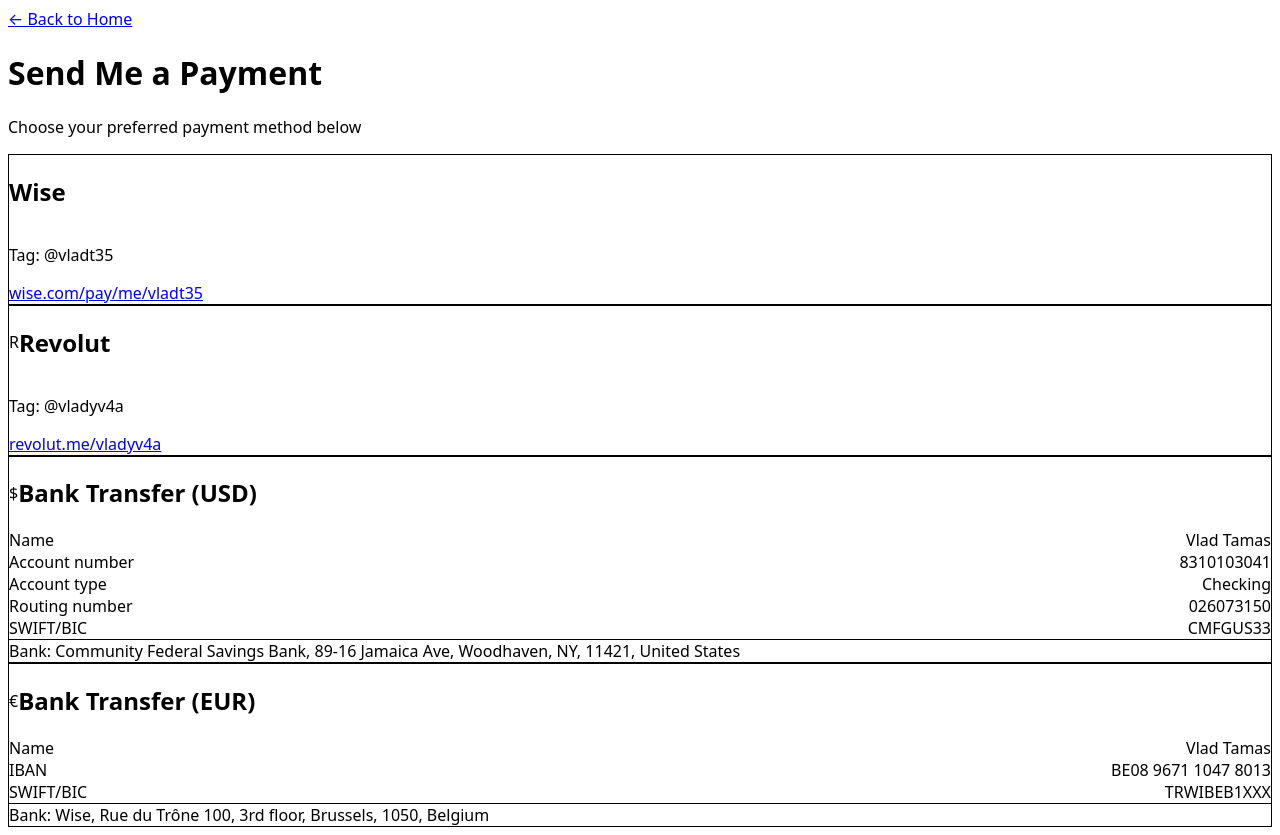
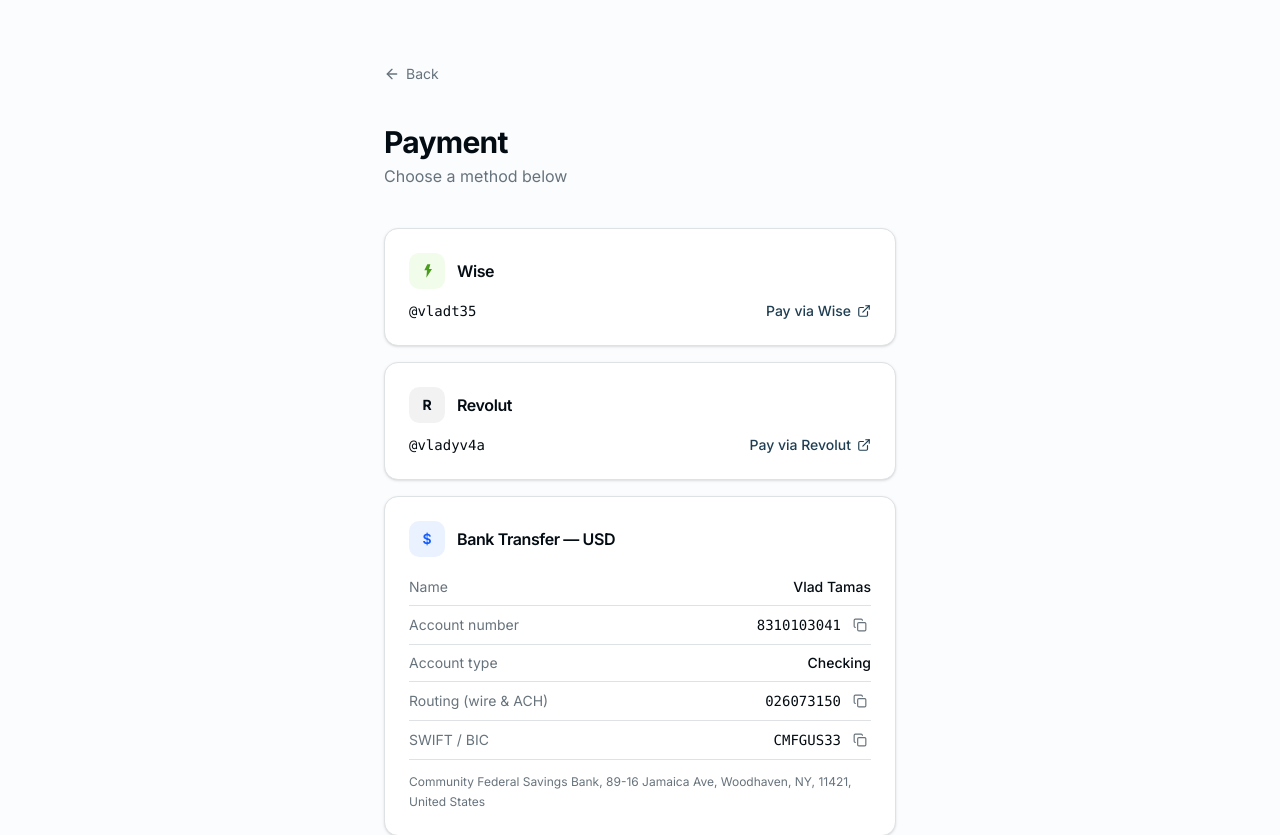
Before and after one commit to dalv/vladtamas, a Next.js app: page /payme in a window 1280 px wide. Shown: the top 835 px of the page. Built offline with nearby package versions, Linux system fonts and the light colour scheme.

Commit message:
shadcn integration

```diff
--- a/app/globals.css
+++ b/app/globals.css
@@ -1,7 +1,57 @@
-@tailwind base;
-@tailwind components;
-@tailwind utilities;
+@import "tailwindcss";
 
-body {
-  font-family: system-ui, -apple-system, BlinkMacSystemFont, 'Segoe UI', Roboto, sans-serif;
+@theme inline {
+  --color-background: var(--background);
+  --color-foreground: var(--foreground);
+  --color-card: var(--card);
+  --color-card-foreground: var(--card-foreground);
+  --color-primary: var(--primary);
+  --color-primary-foreground: var(--primary-foreground);
+  --color-secondary: var(--secondary);
+  --color-secondary-foreground: var(--secondary-foreground);
+  --color-muted: var(--muted);
+  --color-muted-foreground: var(--muted-foreground);
+  --color-accent: var(--accent);
+  --color-accent-foreground: var(--accent-foreground);
+  --color-border: var(--border);
+  --color-ring: var(--ring);
+  --radius-sm: calc(var(--radius) - 4px);
+  --radius-md: calc(var(--radius) - 2px);
+  --radius-lg: var(--radius);
+  --radius-xl: calc(var(--radius) + 4px);
+
+  --font-sans: "Inter", ui-sans-serif, system-ui, sans-serif;
 }
+
+@layer base {
+  :root {
+    --background: oklch(0.99 0.002 240);
+    --foreground: oklch(0.15 0.02 240);
+    --card: oklch(1 0 0);
+    --card-foreground: oklch(0.15 0.02 240);
+    --primary: oklch(0.35 0.05 240);
+    --primary-foreground: oklch(0.98 0 0);
+    --secondary: oklch(0.96 0.005 240);
+    --secondary-foreground: oklch(0.25 0.02 240);
+    --muted: oklch(0.96 0.005 240);
+    --muted-foreground: oklch(0.55 0.02 240);
+    --accent: oklch(0.96 0.005 240);
+    --accent-foreground: oklch(0.25 0.02 240);
+    --border: oklch(0.91 0.005 240);
+    --ring: oklch(0.35 0.05 240);
+    --radius: 0.625rem;
+  }
+}
+
+@layer base {
+  * {
+    border-color: var(--border);
+  }
+  body {
+    background-color: var(--background);
+    color: var(--foreground);
+    font-family: var(--font-sans);
+    -webkit-font-smoothing: antialiased;
+    -moz-osx-font-smoothing: grayscale;
+  }
+}
--- a/app/layout.tsx
+++ b/app/layout.tsx
@@ -13,7 +13,17 @@
 }) {
   return (
     <html lang="en">
-      <body>{children}</body>
+      <head>
+        <link rel="preconnect" href="https://fonts.googleapis.com" />
+        <link rel="preconnect" href="https://fonts.gstatic.com" crossOrigin="anonymous" />
+        <link
+          href="https://fonts.googleapis.com/css2?family=Inter:wght@400;500;600;700&display=swap"
+          rel="stylesheet"
+        />
+      </head>
+      <body className="min-h-screen antialiased">
+        {children}
+      </body>
     </html>
   )
 }
--- a/app/page.tsx
+++ b/app/page.tsx
@@ -1,17 +1,25 @@
 import Link from 'next/link'
+import { ArrowRight } from 'lucide-react'
 
-export default function Home() {
+export default function HomePage() {
   return (
-    <main className="min-h-screen flex items-center justify-center bg-gradient-to-br from-slate-50 to-slate-100">
-      <div className="text-center">
-        <h1 className="text-4xl font-bold text-slate-800 mb-8">
-          Vlad Tamas
-        </h1>
+    <main className="min-h-screen flex items-center justify-center px-4">
+      <div className="text-center space-y-8">
+        <div className="space-y-2">
+          <h1 className="text-5xl sm:text-6xl font-bold tracking-tight text-foreground">
+            Vlad Tamas
+          </h1>
+          <p className="text-muted-foreground text-lg">
+            Event Organizer · Developer · Nomad
+          </p>
+        </div>
+
         <Link
           href="/payme"
-          className="inline-block px-8 py-4 bg-blue-600 text-white font-semibold rounded-lg hover:bg-blue-700 transition-colors duration-200 shadow-lg hover:shadow-xl"
+          className="inline-flex items-center gap-2 rounded-lg bg-primary px-6 py-3 text-sm font-medium text-primary-foreground shadow-sm transition-all hover:bg-primary/90 hover:gap-3"
         >
           Send Payment
+          <ArrowRight className="h-4 w-4" />
         </Link>
       </div>
     </main>
--- a/app/payme/page.tsx
+++ b/app/payme/page.tsx
@@ -1,129 +1,172 @@
+'use client'
+
 import Link from 'next/link'
+import { ArrowLeft, ExternalLink, Copy, Check } from 'lucide-react'
+import { Card, CardHeader, CardTitle, CardContent } from '@/components/ui/card'
+import { Separator } from '@/components/ui/separator'
+import { useState } from 'react'
+
+function CopyButton({ text }: { text: string }) {
+  const [copied, setCopied] = useState(false)
+
+  const handleCopy = async () => {
+    await navigator.clipboard.writeText(text)
+    setCopied(true)
+    setTimeout(() => setCopied(false), 2000)
+  }
+
+  return (
+    <button
+      onClick={handleCopy}
+      className="ml-2 inline-flex items-center justify-center rounded-md p-1 text-muted-foreground transition-colors hover:bg-accent hover:text-foreground"
+      title="Copy to clipboard"
+    >
+      {copied ? <Check className="h-3.5 w-3.5 text-emerald-500" /> : <Copy className="h-3.5 w-3.5" />}
+    </button>
+  )
+}
+
+function DetailRow({ label, value, mono = false }: { label: string; value: string; mono?: boolean }) {
+  return (
+    <div className="flex items-center justify-between py-2">
+      <span className="text-sm text-muted-foreground">{label}</span>
+      <span className={`text-sm font-medium text-foreground ${mono ? 'font-mono' : ''} flex items-center`}>
+        {value}
+        {mono && <CopyButton text={value.replace(/\s/g, '')} />}
+      </span>
+    </div>
+  )
+}
 
 export default function PayMePage() {
   return (
-    <main className="min-h-screen bg-gradient-to-br from-slate-50 to-slate-100 py-12 px-4">
-      <div className="max-w-2xl mx-auto">
+    <main className="min-h-screen py-16 px-4">
+      <div className="max-w-lg mx-auto">
         <Link
           href="/"
-          className="inline-block mb-8 text-blue-600 hover:text-blue-700 font-medium"
+          className="inline-flex items-center gap-1.5 text-sm text-muted-foreground hover:text-foreground transition-colors mb-10"
         >
-          ← Back to Home
+          <ArrowLeft className="h-4 w-4" />
+          Back
         </Link>
 
-        <h1 className="text-4xl font-bold text-slate-800 mb-2">
-          Send Me a Payment
+        <div className="mb-10">
+          <h1 className="text-3xl font-bold tracking-tight text-foreground">
+            Payment
           </h1>
-        <p className="text-slate-600 mb-8">
-          Choose your preferred payment method below
+          <p className="text-muted-foreground mt-1">
+            Choose a method below
           </p>
+        </div>
 
         <div className="space-y-4">
           {/* Wise */}
-          <div className="bg-white rounded-lg shadow-md p-6 border border-slate-200">
-            <div className="flex items-center gap-3 mb-3">
-              <div className="w-10 h-10 bg-[#9fe870] rounded-full flex items-center justify-center">
-                <svg viewBox="0 0 24 24" className="w-5 h-5 text-[#163300]" fill="currentColor">
+          <Card className="transition-shadow hover:shadow-md">
+            <CardHeader className="pb-3">
+              <div className="flex items-center gap-3">
+                <div className="flex h-9 w-9 items-center justify-center rounded-lg bg-[#9fe870]/15">
+                  <svg viewBox="0 0 24 24" className="h-4 w-4 text-[#4a9c1d]" fill="currentColor">
                     <path d="M12.5 2L8 11h4l-1 11 8.5-13H15l2-7z" />
                   </svg>
                 </div>
-              <h2 className="text-xl font-semibold text-slate-800">Wise</h2>
+                <CardTitle className="text-base">Wise</CardTitle>
               </div>
-            <p className="text-slate-600 mb-1">
-              Tag: <span className="font-mono font-semibold text-slate-800">@vladt35</span>
-            </p>
+            </CardHeader>
+            <CardContent>
+              <div className="flex items-center justify-between">
+                <span className="font-mono text-sm font-medium">@vladt35</span>
                 <a
                   href="https://wise.com/pay/me/vladt35"
                   target="_blank"
                   rel="noopener noreferrer"
-              className="inline-block mt-2 text-blue-600 hover:text-blue-700 underline font-medium"
+                  className="inline-flex items-center gap-1.5 text-sm font-medium text-primary hover:underline"
                 >
-              wise.com/pay/me/vladt35
+                  Pay via Wise
+                  <ExternalLink className="h-3.5 w-3.5" />
                 </a>
               </div>
+            </CardContent>
+          </Card>
 
           {/* Revolut */}
-          <div className="bg-white rounded-lg shadow-md p-6 border border-slate-200">
-            <div className="flex items-center gap-3 mb-3">
-              <div className="w-10 h-10 bg-black rounded-full flex items-center justify-center">
-                <span className="text-white font-bold text-sm">R</span>
+          <Card className="transition-shadow hover:shadow-md">
+            <CardHeader className="pb-3">
+              <div className="flex items-center gap-3">
+                <div className="flex h-9 w-9 items-center justify-center rounded-lg bg-foreground/5">
+                  <span className="text-sm font-bold text-foreground">R</span>
                 </div>
-              <h2 className="text-xl font-semibold text-slate-800">Revolut</h2>
+                <CardTitle className="text-base">Revolut</CardTitle>
               </div>
-            <p className="text-slate-600 mb-1">
-              Tag: <span className="font-mono font-semibold text-slate-800">@vladyv4a</span>
-            </p>
+            </CardHeader>
+            <CardContent>
+              <div className="flex items-center justify-between">
+                <span className="font-mono text-sm font-medium">@vladyv4a</span>
                 <a
                   href="https://revolut.me/vladyv4a"
                   target="_blank"
                   rel="noopener noreferrer"
-              className="inline-block mt-2 text-blue-600 hover:text-blue-700 underline font-medium"
+                  className="inline-flex items-center gap-1.5 text-sm font-medium text-primary hover:underline"
                 >
-              revolut.me/vladyv4a
+                  Pay via Revolut
+                  <ExternalLink className="h-3.5 w-3.5" />
                 </a>
               </div>
+            </CardContent>
+          </Card>
 
           {/* USD Bank Transfer */}
-          <div className="bg-white rounded-lg shadow-md p-6 border border-slate-200">
-            <div className="flex items-center gap-3 mb-3">
-              <div className="w-10 h-10 bg-blue-100 rounded-full flex items-center justify-center">
-                <span className="text-blue-700 font-bold text-sm">$</span>
+          <Card className="transition-shadow hover:shadow-md">
+            <CardHeader className="pb-3">
+              <div className="flex items-center gap-3">
+                <div className="flex h-9 w-9 items-center justify-center rounded-lg bg-blue-500/10">
+                  <span className="text-sm font-semibold text-blue-600">$</span>
                 </div>
-              <h2 className="text-xl font-semibold text-slate-800">Bank Transfer (USD)</h2>
+                <CardTitle className="text-base">Bank Transfer — USD</CardTitle>
               </div>
-            <div className="space-y-2 text-sm">
-              <div className="flex justify-between">
-                <span className="text-slate-500">Name</span>
-                <span className="font-medium text-slate-800">Vlad Tamas</span>
+            </CardHeader>
+            <CardContent className="space-y-0">
+              <DetailRow label="Name" value="Vlad Tamas" />
+              <Separator />
+              <DetailRow label="Account number" value="8310103041" mono />
+              <Separator />
+              <DetailRow label="Account type" value="Checking" />
+              <Separator />
+              <DetailRow label="Routing (wire & ACH)" value="026073150" mono />
+              <Separator />
+              <DetailRow label="SWIFT / BIC" value="CMFGUS33" mono />
+              <Separator />
+              <div className="pt-3">
+                <p className="text-xs text-muted-foreground leading-relaxed">
+                  Community Federal Savings Bank, 89-16 Jamaica Ave, Woodhaven, NY, 11421, United States
+                </p>
               </div>
-              <div className="flex justify-between">
-                <span className="text-slate-500">Account number</span>
-                <span className="font-mono font-medium text-slate-800">8310103041</span>
-              </div>
-              <div className="flex justify-between">
-                <span className="text-slate-500">Account type</span>
-                <span className="font-medium text-slate-800">Checking</span>
-              </div>
-              <div className="flex justify-between">
-                <span className="text-slate-500">Routing number</span>
-                <span className="font-mono font-medium text-slate-800">026073150</span>
-              </div>
-              <div className="flex justify-between">
-                <span className="text-slate-500">SWIFT/BIC</span>
-                <span className="font-mono font-medium text-slate-800">CMFGUS33</span>
-              </div>
-              <div className="border-t border-slate-100 pt-2 mt-2">
-                <span className="text-slate-500 text-xs">Bank: Community Federal Savings Bank, 89-16 Jamaica Ave, Woodhaven, NY, 11421, United States</span>
-              </div>
-            </div>
-          </div>
+            </CardContent>
+          </Card>
 
           {/* EUR Bank Transfer */}
-          <div className="bg-white rounded-lg shadow-md p-6 border border-slate-200">
-            <div className="flex items-center gap-3 mb-3">
-              <div className="w-10 h-10 bg-yellow-100 rounded-full flex items-center justify-center">
-                <span className="text-yellow-700 font-bold text-sm">€</span>
+          <Card className="transition-shadow hover:shadow-md">
+            <CardHeader className="pb-3">
+              <div className="flex items-center gap-3">
+                <div className="flex h-9 w-9 items-center justify-center rounded-lg bg-amber-500/10">
+                  <span className="text-sm font-semibold text-amber-600">€</span>
                 </div>
-              <h2 className="text-xl font-semibold text-slate-800">Bank Transfer (EUR)</h2>
+                <CardTitle className="text-base">Bank Transfer — EUR</CardTitle>
               </div>
-            <div className="space-y-2 text-sm">
-              <div className="flex justify-between">
-                <span className="text-slate-500">Name</span>
-                <span className="font-medium text-slate-800">Vlad Tamas</span>
+            </CardHeader>
+            <CardContent className="space-y-0">
+              <DetailRow label="Name" value="Vlad Tamas" />
+              <Separator />
+              <DetailRow label="IBAN" value="BE08 9671 1047 8013" mono />
+              <Separator />
+              <DetailRow label="SWIFT / BIC" value="TRWIBEB1XXX" mono />
+              <Separator />
+              <div className="pt-3">
+                <p className="text-xs text-muted-foreground leading-relaxed">
+                  Wise, Rue du Trône 100, 3rd floor, Brussels, 1050, Belgium
+                </p>
               </div>
-              <div className="flex justify-between">
-                <span className="text-slate-500">IBAN</span>
-                <span className="font-mono font-medium text-slate-800">BE08 9671 1047 8013</span>
-              </div>
-              <div className="flex justify-between">
-                <span className="text-slate-500">SWIFT/BIC</span>
-                <span className="font-mono font-medium text-slate-800">TRWIBEB1XXX</span>
-              </div>
-              <div className="border-t border-slate-100 pt-2 mt-2">
-                <span className="text-slate-500 text-xs">Bank: Wise, Rue du Trône 100, 3rd floor, Brussels, 1050, Belgium</span>
-              </div>
-            </div>
-          </div>
+            </CardContent>
+          </Card>
         </div>
       </div>
     </main>
--- /dev/null
+++ b/src/components/ui/button.tsx
@@ -0,0 +1,49 @@
+import * as React from "react"
+import { cva, type VariantProps } from "class-variance-authority"
+import { cn } from "@/lib/utils"
+
+const buttonVariants = cva(
+  "inline-flex items-center justify-center gap-2 whitespace-nowrap rounded-md text-sm font-medium transition-colors focus-visible:outline-none focus-visible:ring-1 focus-visible:ring-ring disabled:pointer-events-none disabled:opacity-50 [&_svg]:pointer-events-none [&_svg]:size-4 [&_svg]:shrink-0",
+  {
+    variants: {
+      variant: {
+        default: "bg-primary text-primary-foreground shadow hover:bg-primary/90",
+        secondary: "bg-secondary text-secondary-foreground shadow-sm hover:bg-secondary/80",
+        outline: "border bg-background shadow-sm hover:bg-accent hover:text-accent-foreground",
+        ghost: "hover:bg-accent hover:text-accent-foreground",
+        link: "text-primary underline-offset-4 hover:underline",
+      },
+      size: {
+        default: "h-9 px-4 py-2",
+        sm: "h-8 rounded-md px-3 text-xs",
+        lg: "h-10 rounded-md px-8",
+        icon: "h-9 w-9",
+      },
+    },
+    defaultVariants: {
+      variant: "default",
+      size: "default",
+    },
+  }
+)
+
+export interface ButtonProps
+  extends React.ButtonHTMLAttributes<HTMLButtonElement>,
+    VariantProps<typeof buttonVariants> {
+  asChild?: boolean
+}
+
+const Button = React.forwardRef<HTMLButtonElement, ButtonProps>(
+  ({ className, variant, size, ...props }, ref) => {
+    return (
+      <button
+        className={cn(buttonVariants({ variant, size, className }))}
+        ref={ref}
+        {...props}
+      />
+    )
+  }
+)
+Button.displayName = "Button"
+
+export { Button, buttonVariants }
--- /dev/null
+++ b/src/components/ui/card.tsx
@@ -0,0 +1,63 @@
+import * as React from "react"
+import { cn } from "@/lib/utils"
+
+const Card = React.forwardRef<
+  HTMLDivElement,
+  React.HTMLAttributes<HTMLDivElement>
+>(({ className, ...props }, ref) => (
+  <div
+    ref={ref}
+    className={cn(
+      "rounded-xl border bg-card text-card-foreground shadow-sm",
+      className
+    )}
+    {...props}
+  />
+))
+Card.displayName = "Card"
+
+const CardHeader = React.forwardRef<
+  HTMLDivElement,
+  React.HTMLAttributes<HTMLDivElement>
+>(({ className, ...props }, ref) => (
+  <div
+    ref={ref}
+    className={cn("flex flex-col space-y-1.5 p-6", className)}
+    {...props}
+  />
+))
+CardHeader.displayName = "CardHeader"
+
+const CardTitle = React.forwardRef<
+  HTMLDivElement,
+  React.HTMLAttributes<HTMLDivElement>
+>(({ className, ...props }, ref) => (
+  <div
+    ref={ref}
+    className={cn("font-semibold leading-none tracking-tight", className)}
+    {...props}
+  />
+))
+CardTitle.displayName = "CardTitle"
+
+const CardDescription = React.forwardRef<
+  HTMLDivElement,
+  React.HTMLAttributes<HTMLDivElement>
+>(({ className, ...props }, ref) => (
+  <div
+    ref={ref}
+    className={cn("text-sm text-muted-foreground", className)}
+    {...props}
+  />
+))
+CardDescription.displayName = "CardDescription"
+
+const CardContent = React.forwardRef<
+  HTMLDivElement,
+  React.HTMLAttributes<HTMLDivElement>
+>(({ className, ...props }, ref) => (
+  <div ref={ref} className={cn("p-6 pt-0", className)} {...props} />
+))
+CardContent.displayName = "CardContent"
+
+export { Card, CardHeader, CardTitle, CardDescription, CardContent }
--- /dev/null
+++ b/src/components/ui/separator.tsx
@@ -0,0 +1,20 @@
+import * as React from "react"
+import { cn } from "@/lib/utils"
+
+const Separator = React.forwardRef<
+  HTMLDivElement,
+  React.HTMLAttributes<HTMLDivElement> & { orientation?: "horizontal" | "vertical" }
+>(({ className, orientation = "horizontal", ...props }, ref) => (
+  <div
+    ref={ref}
+    className={cn(
+      "shrink-0 bg-border",
+      orientation === "horizontal" ? "h-[1px] w-full" : "h-full w-[1px]",
+      className
+    )}
+    {...props}
+  />
+))
+Separator.displayName = "Separator"
+
+export { Separator }
--- /dev/null
+++ b/src/lib/utils.ts
@@ -0,0 +1,6 @@
+import { type ClassValue, clsx } from "clsx"
+import { twMerge } from "tailwind-merge"
+
+export function cn(...inputs: ClassValue[]) {
+  return twMerge(clsx(inputs))
+}
--- a/tsconfig.json
+++ b/tsconfig.json
@@ -22,9 +22,10 @@
         "name": "next"
       }
     ],
+    "baseUrl": ".",
     "paths": {
       "@/*": [
-        "./*"
+        "./src/*"
       ]
     }
   },
```
Also changed, not shown: package.json (+9 -10 lines), 1 other file (tests, documents, lock files or other folders). Lines whose indentation alone changed are shown as unchanged.
